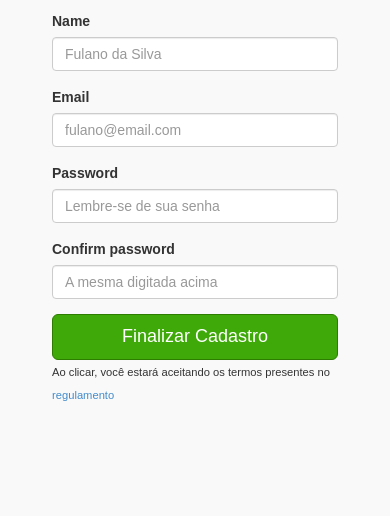
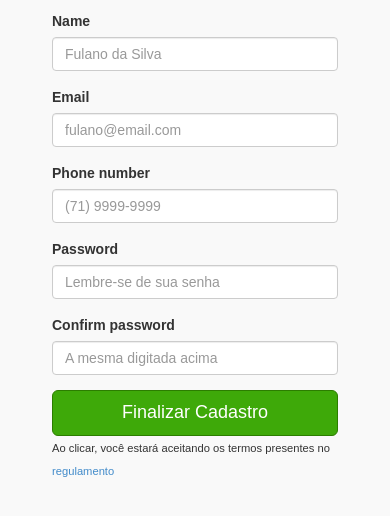
Before and after one commit to tupy/bolao-2014, a Python web app: template bolao/templates/signup.html in a window 390 px wide. Shown: the part 40-556 px from the top of the page. Run offline with Jinja, Linux system fonts and the light colour scheme; the template is opened without the code that fills it, so the values that code supplies are empty, except form fields; form fields are guessed from the names that the template uses.

Commit message:
Save user phone number

```diff
--- a/bolao/forms.py
+++ b/bolao/forms.py
@@ -2,7 +2,7 @@
 
 from flask_wtf import Form
 from wtforms import TextField, PasswordField
-from wtforms.validators import DataRequired, Email, Length, EqualTo
+from wtforms.validators import DataRequired, Optional, Email, Length, EqualTo
 
 
 class LoginForm(Form):
@@ -13,5 +13,6 @@ class LoginForm(Form):
 class SignupForm(Form):
     name = TextField('Nome', validators=[DataRequired(u"Nome não informado")])
     email = TextField('E-mail', validators=[Email(u"E-mail inválido")])
+    phone_number = TextField('Celular (Opcional)', validators=[Optional()])
     password = PasswordField('Senha', validators=[DataRequired(u"Senha não informada"), Length(min=5, message="Sua senha deve ter pelo menos 5 caracteres"), EqualTo('confirm_password', u'Senhas digitadas não conferem')])
     confirm_password = PasswordField('Confirme a senha', validators=[DataRequired(u"Por favor, confirme a senha")])
--- a/bolao/models.py
+++ b/bolao/models.py
@@ -10,6 +10,7 @@ class User(db.Model, UserMixin):
     id = db.Column(db.Integer, primary_key=True)
     name = db.Column(db.String(150))
     email = db.Column(db.String(50), unique=True)
+    phone_number = db.Column(db.String(20))
     password = db.Column(db.String(100))
     active = db.Column(db.Boolean, default=False)
     admin = db.Column(db.Boolean, default=False)
--- a/bolao/templates/signup.html
+++ b/bolao/templates/signup.html
@@ -23,6 +23,10 @@
     {{form.email(class_='form-control', placeholder='fulano@email.com')}}
   </div>
   <div class="form-group">
+    {{form.phone_number.label}}
+    {{form.phone_number(class_='form-control', placeholder='(71) 9999-9999')}}
+  </div>
+  <div class="form-group">
     {{form.password.label}}
     {{form.password(class_='form-control', placeholder='Lembre-se de sua senha')}}
   </div>
--- a/bolao/views.py
+++ b/bolao/views.py
@@ -145,7 +145,7 @@ def bet_scorer():
 
     if request.method == 'POST':
         if bet:
-           bet.updated_at = datetime.now()
+            bet.updated_at = datetime.now()
         else:
             bet = BetScorer(user=g.user)
             db.session.add(bet)
@@ -205,6 +205,7 @@ def signup():
         user.name = form.name.data
         user.email = form.email.data.lower()
         user.password = generate_password_hash(form.password.data)
+        user.phone_number = form.phone_number.data
         db.session.add(user)
         db.session.commit()
         login_user(user, remember=True, force=True)
```
